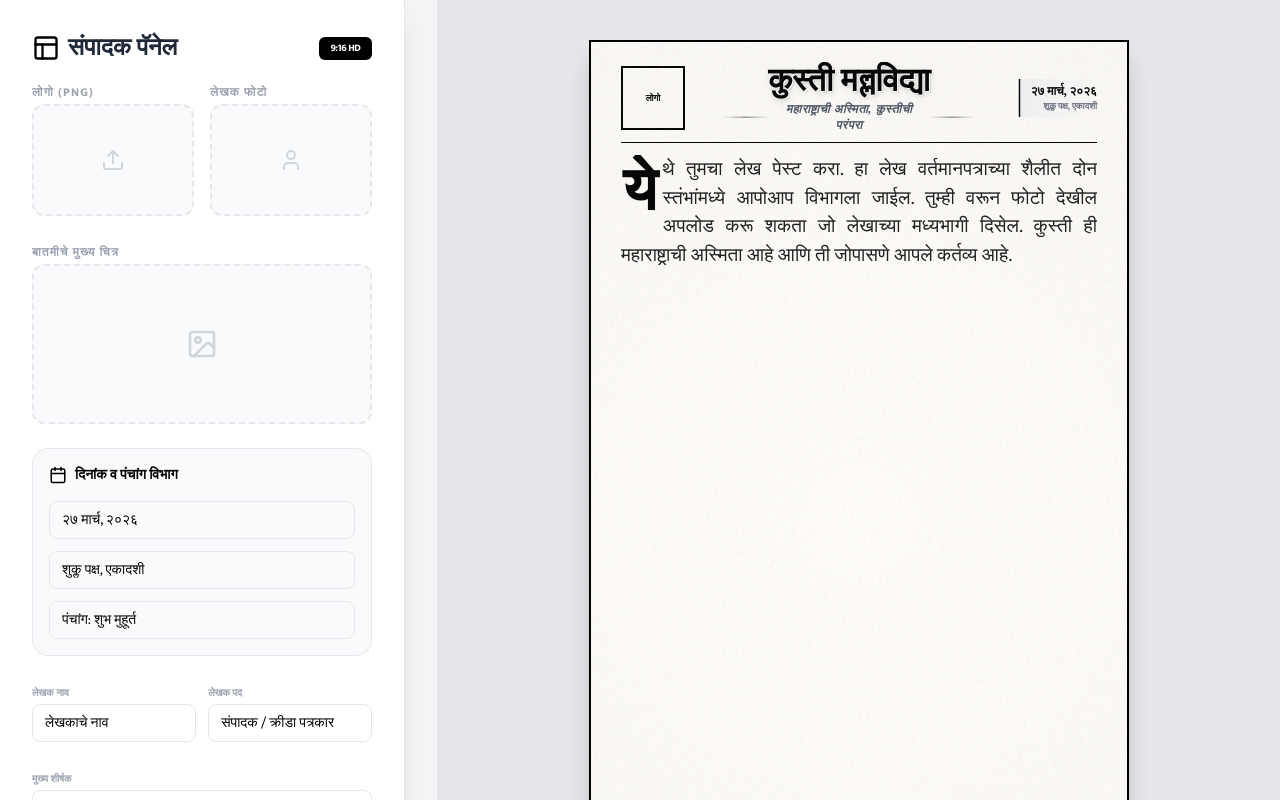
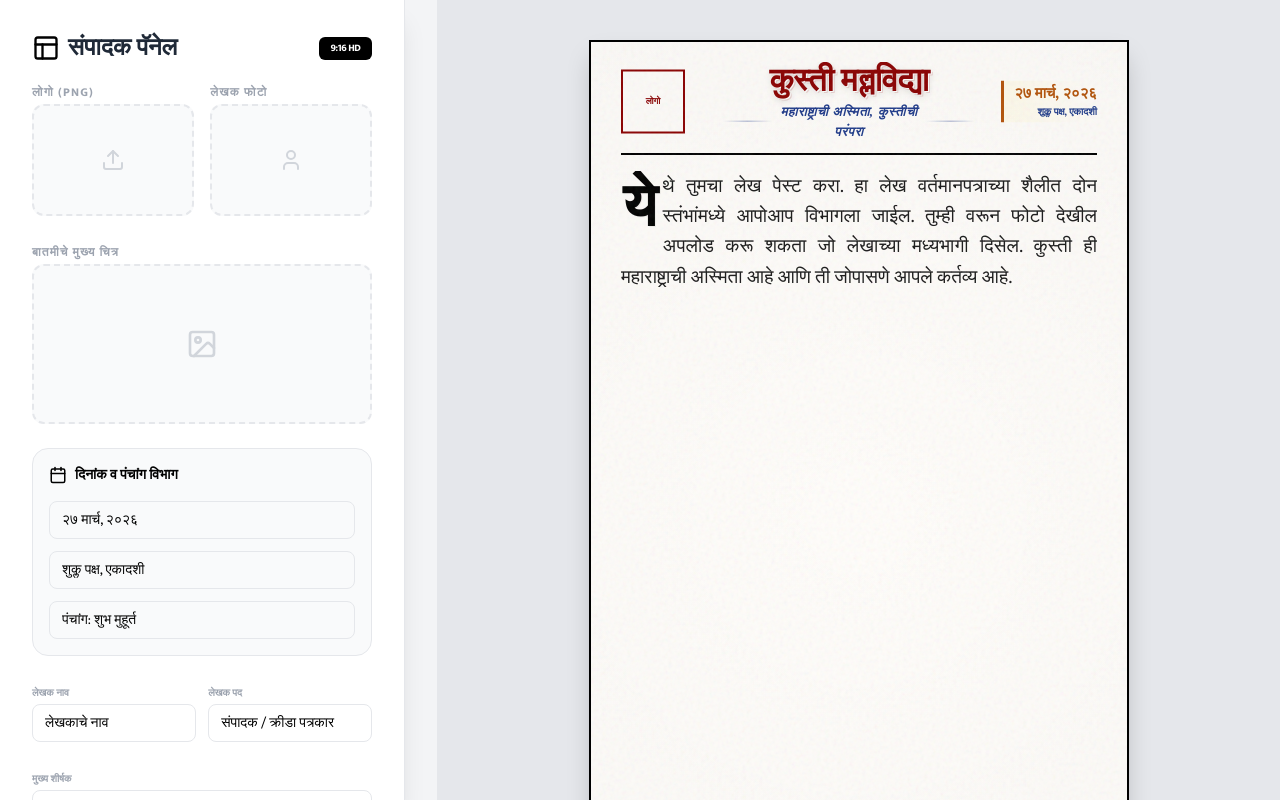
Before and after one commit to kustimallavidya-dotcom/Kustinews, a React (Vite) app: page / in a window 1280 px wide. Shown: the top 800 px of the page. Built offline with nearby package versions, Linux system fonts and the light colour scheme; a web font is replaced by a local one.

Commit message:
feat: Refine text styling and typography for better readability
Adjust font sizes, line heights, and column counts for dynamic content to improve readability across various text lengths. Update title and slogan typography with new color palettes and shadow effects to enhance visual appeal.

```diff
--- a/src/App.tsx
+++ b/src/App.tsx
@@ -27,15 +27,15 @@ export default function App() {
   // Dynamic content styling logic
   const getContentStyles = () => {
     const len = content.length;
-    // More granular scaling for very long text (1800+ words)
-    if (len < 500) return { fontSize: '38px', columnCount: 1, lineHeight: '1.5' };
-    if (len < 1200) return { fontSize: '30px', columnCount: 2, lineHeight: '1.5' };
-    if (len < 2500) return { fontSize: '24px', columnCount: 2, lineHeight: '1.6' };
-    if (len < 4500) return { fontSize: '19px', columnCount: 3, lineHeight: '1.6' };
-    if (len < 7000) return { fontSize: '15px', columnCount: 3, lineHeight: '1.5' };
-    if (len < 10000) return { fontSize: '12px', columnCount: 4, lineHeight: '1.4' };
-    if (len < 13000) return { fontSize: '10px', columnCount: 4, lineHeight: '1.3' };
-    return { fontSize: '9px', columnCount: 5, lineHeight: '1.2' };
+    // More granular scaling for very long text
+    if (len < 500) return { fontSize: '38px', columnCount: 1, lineHeight: '1.6' };
+    if (len < 1200) return { fontSize: '30px', columnCount: 2, lineHeight: '1.6' };
+    if (len < 2500) return { fontSize: '24px', columnCount: 2, lineHeight: '1.7' };
+    if (len < 4500) return { fontSize: '19px', columnCount: 3, lineHeight: '1.7' };
+    if (len < 7000) return { fontSize: '16px', columnCount: 3, lineHeight: '1.6' };
+    if (len < 10000) return { fontSize: '13px', columnCount: 4, lineHeight: '1.5' };
+    if (len < 13000) return { fontSize: '11px', columnCount: 4, lineHeight: '1.4' };
+    return { fontSize: '10px', columnCount: 5, lineHeight: '1.3' };
   };
 
   const getTitleFontSize = (text: string) => {
@@ -73,9 +73,8 @@ export default function App() {
     let currentChars = 0;
 
     paragraphs.forEach(p => {
-      // If a single paragraph is longer than the target per column, we might need to split it
-      // but for simplicity, we'll just move to the next column if the current one is already "full"
-      if (currentCol < numCols - 1 && currentChars > targetPerCol * (currentCol + 0.95)) {
+      // Improved splitting logic to prevent large gaps
+      if (currentCol < numCols - 1 && currentChars > targetPerCol * (currentCol + 0.9)) {
         currentCol++;
       }
       columns[currentCol].push(p);
@@ -329,14 +328,14 @@ export default function App() {
               className="newspaper-canvas-9-16"
             >
               {/* Header Section */}
-              <header className="mb-6 pb-4 border-b-2 border-black">
+              <header className="mb-8 pb-6 border-b-4 border-black">
                 <div className="grid grid-cols-[180px_1fr_220px] items-center gap-4">
                   {/* Logo Area */}
                   <div className="flex items-center justify-start">
                     {logo ? (
                       <img src={logo} alt="Logo" className="max-w-[150px] max-h-[150px] object-contain" referrerPolicy="no-referrer" />
                     ) : (
-                      <div className="w-32 h-32 text-black font-black text-center text-lg border-4 border-black flex items-center justify-center p-2">लोगो</div>
+                      <div className="w-32 h-32 text-[#8b0000] font-black text-center text-lg border-4 border-[#8b0000] flex items-center justify-center p-2">लोगो</div>
                     )}
                   </div>
 
@@ -348,7 +347,7 @@ export default function App() {
                     >
                       {title}
                     </h1>
-                    <div className="slogan-text text-xl mt-1">
+                    <div className="slogan-text">
                       {slogan}
                     </div>
                   </div>
@@ -356,8 +355,8 @@ export default function App() {
                   {/* Date Section */}
                   <div className="text-right">
                     <div className="panchang-section inline-block py-2">
-                      <div className="font-black text-black text-2xl">{dateText}</div>
-                      <div className="font-bold text-gray-500 text-lg">{tithi}</div>
+                      <div className="font-black text-[#b45309] text-3xl mb-1">{dateText}</div>
+                      <div className="font-bold text-[#1e3a8a] text-xl">{tithi}</div>
                     </div>
                   </div>
                 </div>
@@ -426,11 +425,11 @@ export default function App() {
               {/* Footer Section */}
               <footer className="mt-auto pt-10 border-t-2 border-black flex justify-between items-end">
                 <div className="flex flex-col gap-2">
-                  <div className="font-black text-black text-4xl tracking-tighter">कुस्ती मल्लविद्या</div>
-                  <div className="text-xl font-bold text-gray-400 italic">महाराष्ट्राची अस्मिता, कुस्तीची परंपरा</div>
+                  <div className="font-black text-[#8b0000] text-4xl tracking-tighter">कुस्ती मल्लविद्या</div>
+                  <div className="text-xl font-bold text-gray-500 italic">महाराष्ट्राची अस्मिता, कुस्तीची परंपरा</div>
                 </div>
                 <div className="text-right space-y-2">
-                  <div className="inline-block px-4 py-1 bg-black text-white text-sm font-black uppercase tracking-widest rounded-full">डिजिटल आवृत्ती</div>
+                  <div className="inline-block px-4 py-1 bg-[#8b0000] text-white text-sm font-black uppercase tracking-widest rounded-full">डिजिटल आवृत्ती</div>
                   <div className="text-lg font-bold text-gray-400">www.kustimallavidya.org</div>
                 </div>
               </footer>
--- a/src/index.css
+++ b/src/index.css
@@ -7,8 +7,13 @@
   /* Force hex colors to prevent html2canvas oklch error */
   --color-red-50: #fef2f2;
   --color-red-100: #fee2e2;
+  --color-red-600: #dc2626;
+  --color-red-700: #b91c1c;
   --color-red-800: #8b0000;
   --color-red-900: #7f0000;
+  --color-blue-800: #1e40af;
+  --color-blue-900: #1e3a8a;
+  --color-amber-700: #b45309;
   --color-gray-50: #f9fafb;
   --color-gray-100: #f3f4f6;
   --color-gray-200: #e5e7eb;
@@ -19,6 +24,8 @@
   --color-gray-700: #374151;
   --color-gray-800: #1f2937;
   --color-gray-900: #111827;
+  --color-black: #000000;
+  --color-white: #ffffff;
 }
 
 body {
@@ -72,14 +79,14 @@ body {
   font-family: var(--font-tiro);
   font-size: 80px;
   font-weight: 900;
-  color: #000000;
-  letter-spacing: -0.01em;
+  color: #8b0000; /* Magazine Red */
+  letter-spacing: -0.02em;
   text-transform: uppercase;
   text-shadow:
     2px 2px 0px #ffffff,
-    4px 4px 0px rgba(0, 0, 0, 0.1);
+    4px 4px 0px rgba(139, 0, 0, 0.15);
   line-height: 1.1;
-  margin-bottom: 2px;
+  margin-bottom: 4px;
   text-align: center;
   word-break: keep-all;
   white-space: nowrap;
@@ -89,34 +96,34 @@ body {
 
 .slogan-text {
   font-family: var(--font-tiro);
-  font-size: 24px;
+  font-size: 26px;
   font-weight: 700;
-  color: #4b5563;
+  color: #1e3a8a; /* Magazine Blue */
   font-style: italic;
   letter-spacing: 0.05em;
   display: flex;
   align-items: center;
   justify-content: center;
   gap: 15px;
-  margin-top: 5px;
+  margin-top: 8px;
 }
 
 .slogan-text::before,
 .slogan-text::after {
   content: "";
   height: 3px;
-  width: 100px;
-  background: linear-gradient(to right, transparent, #000000, transparent);
-  opacity: 0.4;
+  width: 120px;
+  background: linear-gradient(to right, transparent, #1e3a8a, transparent);
+  opacity: 0.3;
 }
 
 .panchang-section {
   font-size: 20px;
-  line-height: 1.5;
+  line-height: 1.4;
   color: #374151;
-  border-left: 4px solid #000000;
+  border-left: 6px solid #b45309; /* Magazine Amber/Gold */
   padding-left: 20px;
-  background: linear-gradient(to right, #f3f4f6, transparent);
+  background: linear-gradient(to right, #fffbeb, transparent);
   border-radius: 0 10px 10px 0;
 }
 
```
